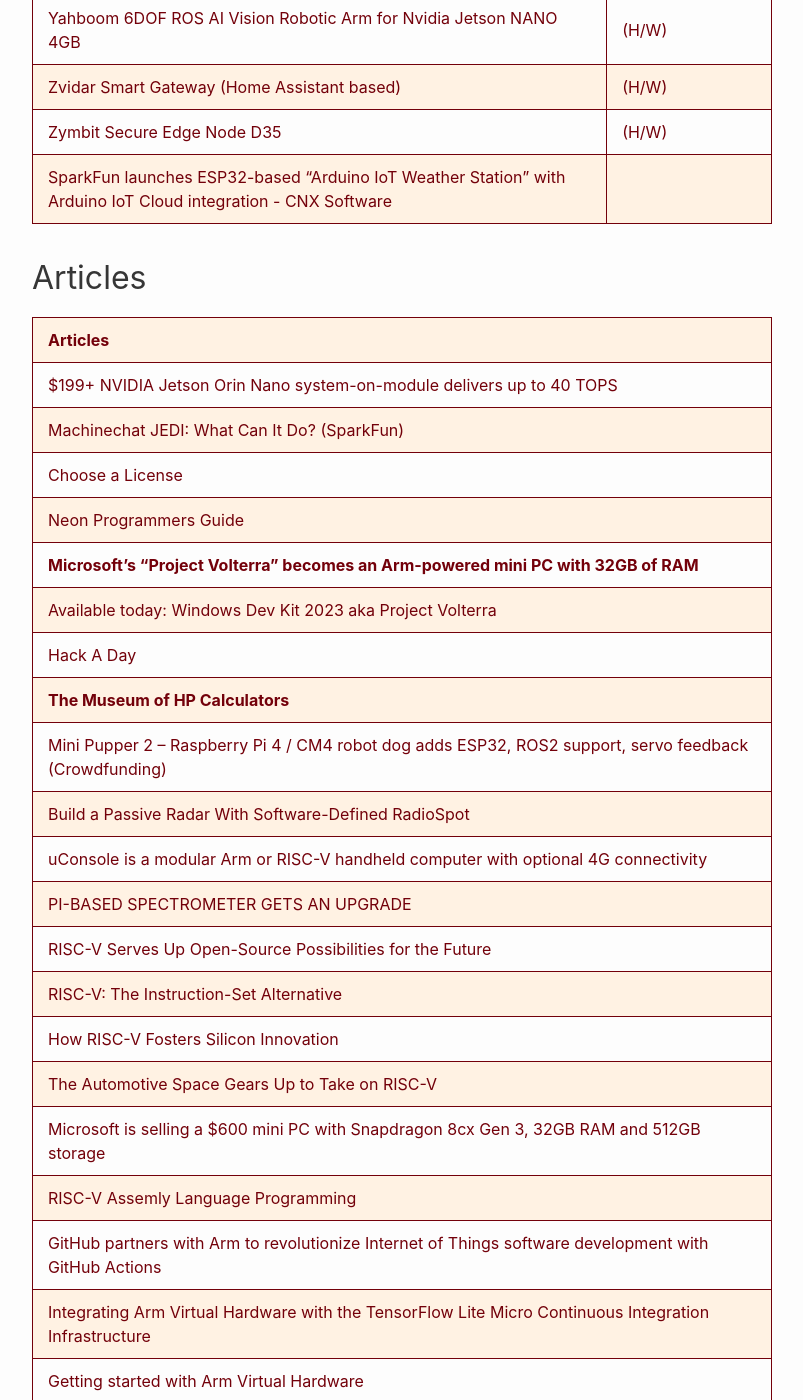
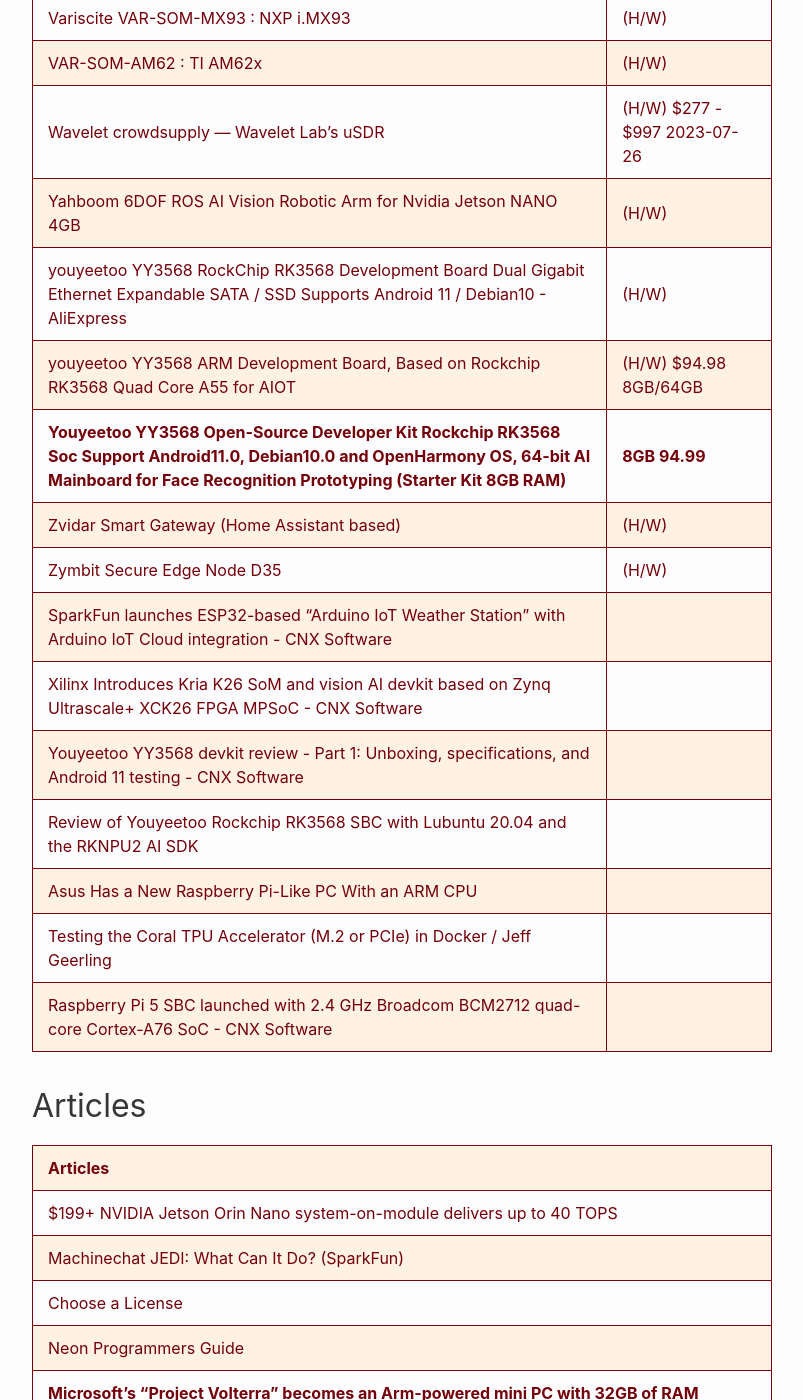
Before and after one commit to RalphHightower/RalphHightower, a Jekyll site: the page built from HardwareLinks.md, in a window 1280 px wide and 1400 px high, scrolled down 14588 px. Shown: the whole window, without its empty margins (238-1041 px from the left). Built offline with Jekyll 4.4.1, drawn with Linux system fonts in a browser that asks for light colours; our own code applies the rules of GitHub Pages for plain Markdown files; some of the changed text lies outside the part shown.

Commit message:
[docs](doc): (extended description)
- HardwareLinks
   - Vendors:
      - | **[ASUS Tinker Board 3N](https://tinker-board.asus.com/product/tinker-board-3N.html )** | **8 GB/64GB** (H/W) |
      - | [Kria KV260 Vision AI Starter Kit](https://www.xilinx.com/products/som/kria/kv260-vision-starter-kit.html#whatsinside ) | (H/W) $249.00 MSRP |
      - | **[Raxda Rock5 Model B – ALLNET China](https://shop.allnetchina.cn/products/rock5-model-b )** | **[$189.00 16GB](https://shop.allnetchina.cn/products/rock5-model-b)** |
      - | [youyeetoo YY3568 RockChip RK3568 Development Board Dual Gigabit Ethernet Expandable SATA / SSD Supports Android 11 / Debian10 - AliExpress](https://www.aliexpress.com/item/3256804953233950.html ) | (H/W) |
      - | [youyeetoo YY3568 ARM Development Board, Based on Rockchip RK3568 Quad Core A55 for AIOT](https://www.youyeetoo.com/products/yy3568-rk3568-single-board-computer ) | (H/W) $94.98 8GB/64GB |
      - | **[Youyeetoo YY3568 Open-Source Developer Kit Rockchip RK3568 Soc Support Android11.0, Debian10.0 and OpenHarmony OS, 64-bit AI Mainboard for Face Recognition Prototyping \(Starter Kit 8GB RAM\)](https://a.co/d/bpsKnor)** | [**8GB 94.99**](https://a.co/d/bpsKnor) |
   - Articles:
      - | [Xilinx Introduces Kria K26 SoM and vision AI devkit based on Zynq Ultrascale+ XCK26 FPGA MPSoC - CNX Software](https://www.cnx-software.com/2021/04/28/xilinx-kria-k26-som-vision-ai-devkit-zynq-ultrascale-xck26-fpga-mpsoc/ ) |
      - | [Youyeetoo YY3568 devkit review - Part 1: Unboxing, specifications, and Android 11 testing - CNX Software](https://www.cnx-software.com/2023/08/25/youyeetoo-yy3568-devkit-review-part-1-unboxing-specifications-and-android-11-testing/ ) |
      - | [Review of Youyeetoo Rockchip RK3568 SBC with Lubuntu 20.04 and the RKNPU2 AI SDK](!https://www.cnx-software.com/2023/09/21/review-rockchip-rk3568-sbc-lubuntu-20-04-rknpu2-ai-sdk/ ) |
      - | [Asus Has a New Raspberry Pi-Like PC With an ARM CPU](https://www.howtogeek.com/asus-has-a-new-raspberry-pi-like-pc-with-an-arm-cpu/ ) |
      - | [Testing the Coral TPU Accelerator (M.2 or PCIe) in Docker / Jeff Geerling](https://www.jeffgeerling.com/blog/2023/testing-coral-tpu-accelerator-m2-or-pcie-docker ) |
      - | [Raspberry Pi 5 SBC launched with 2.4 GHz Broadcom BCM2712 quad-core Cortex-A76 SoC - CNX Software](https://www.cnx-software.com/2023/09/28/raspberry-pi-5-sbc-broadcom-bcm2712-quad-core-cortex-a76-soc/ ) |

```diff
--- a/HardwareLinks.md
+++ b/HardwareLinks.md
@@ -32,6 +32,7 @@
 | **[Arace Tech — Milk-V Mars CM](https://arace.tech/products/milk-v-mars-cm )** | **[$84.00 8GB w/ WiFi 5/BT5.2](https://arace.tech/products/milk-v-mars-cm)** |
 | [Arduino](https://store-usa.arduino.cc/) | (H/W) |
 | [Asus IOT](https://iot.asus.com/products/coral/) | (H/W) |
+| **[ASUS Tinker Board 3N](https://tinker-board.asus.com/product/tinker-board-3N.html )** | **8 GB/64GB** (H/W) |
 | [Artificial Intelligence Radio - Transceiver \(AIR-T\) / Crowd Supply](https://www.crowdsupply.com/deepwave-digital/air-t )|(H/W) $5,500 - $5,925 |
 | [ASUS Tinkerboard SBC](https://tinker-board.asus.com/series.html) | (H/W)
 | **[ASUS unveils Tinker V RISC-V single board computer, Tinker board 3 SBC with Rockchip RK3568 SoC](https://www.cnx-software.com/2023/03/14/asus-tinker-v-risc-v-single-board-computer-tinker-board-3-sbc-with-rockchip-rk3568-soc/)** | (H/W) $ 16GB |
@@ -114,6 +115,7 @@
 | **[Khadas 5G NR Module](https://www.khadas.com/product-page/5g-nr-module)** | (H/W) $239.90 |
 | [Khadas \(ARM Single Board Computers\)](https://www.khadas.com/shop?Collection=All) | (H/W) |
 | [Khadas / VIM4 w/ NPU, Active Cooling](https://www.khadas.com/product-page/vim4 ) | (H/W) $$239.90 w/ NPU, Active Cooling|
+| [Kria KV260 Vision AI Starter Kit](https://www.xilinx.com/products/som/kria/kv260-vision-starter-kit.html#whatsinside ) | (H/W) $249.00 MSRP |
 | **[Lichee Pi4](https://sipeed.com/licheepi4a/)** **16 GB** | **(H/W) 16GB** Pre-order |
 |[Link.ONE - LTE-M NB-IoT LoRaWAN Device based on nRF52840, SX1262 and B – RAKwireless Store](https://store.rakwireless.com/products/link-one-lte-m-nb-iot-lorawan-device-based-on-nrf52840-sx1262-and-bg77-arduino-ide-compatible )|(H/W) $94|
 | **[Liontron Rockchip RK3588 Android 12 Linux Motherboard for ARM PC, Mini PC, NAS, Edge Computing,Cloud Server, Smart NVR - AliExpress](https://m.aliexpress.us/item/3256805590664368.html?aff_fcid=fbd9b3eb16164846ae8bff3921daff57-1690740202797-06937-_DDOqctN&tt=CPS_NORMAL&aff_fsk=_DDOqctN&aff_platform=shareComponent-detail&sk=_DDOqctN&aff_trace_key=fbd9b3eb16164846ae8bff3921daff57-1690740202797-06937-_DDOqctN&terminal_id=41ec6915face4bdeb6143de9d93184f8&afSmartRedirect=y&gatewayAdapt=gloPc2usaMsite4itemAdapt )** |  **$350.50 32GB/128GB** |
@@ -221,9 +224,18 @@
 | [VAR-SOM-AM62 : TI AM62x](https://www.variscite.com/product/system-on-module-som/cortex-a53-krait/var-som-am62-ti-am625x/#ordering_info) | (H/W) |
 | [Wavelet crowdsupply — Wavelet Lab's uSDR](https://www.crowdsupply.com/wavelet-lab/usdr ) | (H/W) $277 - $997 2023-07-26 |
 | [Yahboom 6DOF ROS AI Vision Robotic Arm for Nvidia Jetson NANO 4GB](https://category.yahboom.net/products/dofbot-jetson_nano ) | (H/W) |
+| [youyeetoo YY3568 RockChip RK3568 Development Board Dual Gigabit Ethernet Expandable SATA / SSD Supports Android 11 / Debian10 - AliExpress](https://www.aliexpress.com/item/3256804953233950.html ) | (H/W) |
+| [youyeetoo YY3568 ARM Development Board, Based on Rockchip RK3568 Quad Core A55 for AIOT](https://www.youyeetoo.com/products/yy3568-rk3568-single-board-computer ) | (H/W) $94.98 8GB/64GB |
+| **[Youyeetoo YY3568 Open-Source Developer Kit Rockchip RK3568 Soc Support Android11.0, Debian10.0 and OpenHarmony OS, 64-bit AI Mainboard for Face Recognition Prototyping \(Starter Kit 8GB RAM\)](https://a.co/d/bpsKnor)** | [**8GB 94.99**](https://a.co/d/bpsKnor) |
 | [Zvidar Smart Gateway (Home Assistant based)](http://www.zvidar.com/pro/23.html ) | (H/W) |
 | [Zymbit Secure Edge Node D35](https://store.zymbit.com/products/secure-compute-node-d35)| (H/W) |
 | [SparkFun launches ESP32-based "Arduino IoT Weather Station" with Arduino IoT Cloud integration - CNX Software](https://www.cnx-software.com/2023/09/03/sparkfun-esp32-arduino-iot-weather-station-with-arduino-iot-cloud/ ) |
+| [Xilinx Introduces Kria K26 SoM and vision AI devkit based on Zynq Ultrascale+ XCK26 FPGA MPSoC - CNX Software](https://www.cnx-software.com/2021/04/28/xilinx-kria-k26-som-vision-ai-devkit-zynq-ultrascale-xck26-fpga-mpsoc/ ) |
+| [Youyeetoo YY3568 devkit review - Part 1: Unboxing, specifications, and Android 11 testing - CNX Software](https://www.cnx-software.com/2023/08/25/youyeetoo-yy3568-devkit-review-part-1-unboxing-specifications-and-android-11-testing/ ) |
+| [Review of Youyeetoo Rockchip RK3568 SBC with Lubuntu 20.04 and the RKNPU2 AI SDK](!https://www.cnx-software.com/2023/09/21/review-rockchip-rk3568-sbc-lubuntu-20-04-rknpu2-ai-sdk/ ) |
+| [Asus Has a New Raspberry Pi-Like PC With an ARM CPU](https://www.howtogeek.com/asus-has-a-new-raspberry-pi-like-pc-with-an-arm-cpu/ ) |
+| [Testing the Coral TPU Accelerator (M.2 or PCIe) in Docker / Jeff Geerling](https://www.jeffgeerling.com/blog/2023/testing-coral-tpu-accelerator-m2-or-pcie-docker ) |
+| [Raspberry Pi 5 SBC launched with 2.4 GHz Broadcom BCM2712 quad-core Cortex-A76 SoC - CNX Software](https://www.cnx-software.com/2023/09/28/raspberry-pi-5-sbc-broadcom-bcm2712-quad-core-cortex-a76-soc/ ) |
 
 [^11]: Impressive performance specifications. Expensive, but **WANT!**
 [^12]: Bring Your Own Raspberry Pi(π) Compute Module 4 (CM4)
```
Also changed, not shown: other parts of HardwareLinks.md (+1 -0 lines).
